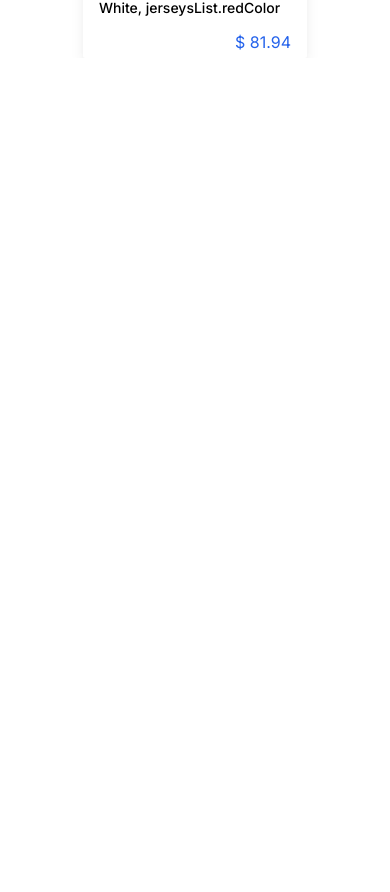
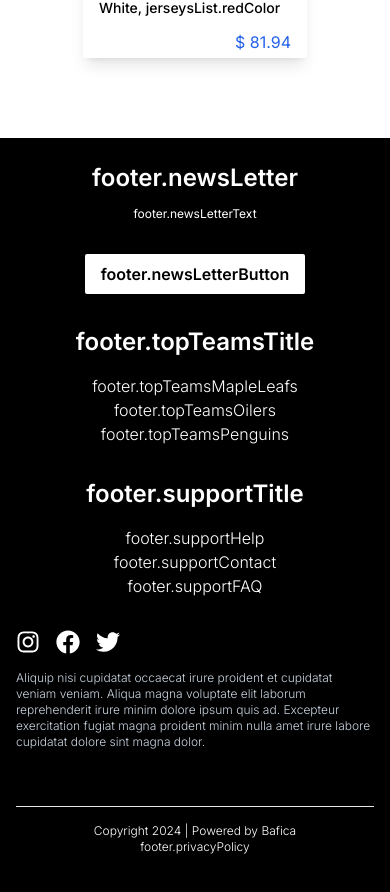
Before and after one commit to guibafica/jersey-store, a Next.js app: page /en in a window 390 px wide. Shown: the part 2279-3171 px from the top of the page. Before the commit the page ends 2337 px from the top, so only its background shows below. Built offline with nearby package versions, Linux system fonts and the light colour scheme.

Commit message:
Finalizes responsivity on first page

```diff
--- a/src/app/[locale]/page.tsx
+++ b/src/app/[locale]/page.tsx
@@ -15,10 +15,8 @@ export default function Home() {
       <Banner />
 
       <TopSellers />
-      {/*
 
-
-      <Footer /> */}
+      <Footer />
     </div>
   );
 }
--- a/src/components/Footer.tsx
+++ b/src/components/Footer.tsx
@@ -18,9 +18,9 @@ export const Footer: React.FC = () => {
 
   return (
     <div className="w-full flex items-start flex-col mt-20">
-      <div className="w-full bg-black px-20 pt-6 pb-16">
-        <div className="flex-row flex justify-between items-start">
-          <div className="flex flex-col justify-start items-start w-1/5">
+      <div className="w-full bg-black px-20 pt-6 pb-16 max-sm:px-4">
+        <div className="flex-row flex justify-between items-start max-md:flex-col max-md:items-center max-md:gap-8">
+          <div className="flex flex-col justify-start items-start w-1/5 max-md:w-full max-md:justify-center max-md:items-center">
             <h1 className="text-white font-semibold text-2xl">
               {t("newsLetter")}
             </h1>
@@ -32,7 +32,7 @@ export const Footer: React.FC = () => {
             </button>
           </div>
 
-          <div className="flex flex-col justify-start items-start w-1/4">
+          <div className="flex flex-col justify-start items-start w-1/4 max-md:w-full max-md:justify-center max-md:items-center">
             <h1 className="text-white font-semibold text-2xl mb-4">
               {t("topTeamsTitle")}
             </h1>
@@ -40,14 +40,14 @@ export const Footer: React.FC = () => {
             {topTeamsOptions.map((team, teamIndex) => (
               <button
                 key={`${teamIndex} - ${team}`}
-                className="w-full text-left font-light text-white hover:text-gray-300 hover:font-normal"
+                className="w-full text-left font-light text-white hover:text-gray-300 hover:font-normal max-md:text-center"
               >
                 {team}
               </button>
             ))}
           </div>
 
-          <div className="flex flex-col justify-start items-start w-1/4">
+          <div className="flex flex-col justify-start items-start w-1/4 max-md:w-full max-md:justify-center max-md:items-center">
             <h1 className="text-white font-semibold text-2xl mb-4">
               {t("supportTitle")}
             </h1>
@@ -55,14 +55,14 @@ export const Footer: React.FC = () => {
             {supportOptions.map((option, optionIndex) => (
               <button
                 key={`${optionIndex} - ${option}`}
-                className="w-full text-left font-light text-white hover:text-gray-300 hover:font-normal"
+                className="w-full text-left font-light text-white hover:text-gray-300 hover:font-normal max-md:text-center"
               >
                 {option}
               </button>
             ))}
           </div>
 
-          <div className="flex flex-col justify-start items-start w-1/4">
+          <div className="flex flex-col justify-start items-start w-1/4 max-md:w-full max-md:justify-center max-md:items-center">
             <div className="w-full flex flex-row justify-start items-start gap-4">
               <FaInstagram color="#ffff" size={24} className="cursor-pointer" />
               <FaFacebook color="#ffff" size={24} className="cursor-pointer" />
@@ -79,7 +79,7 @@ export const Footer: React.FC = () => {
           </div>
         </div>
 
-        <div className="w-full border-t border-gray-200 mt-14 flex flex-row items-center justify-between pt-4">
+        <div className="w-full border-t border-gray-200 mt-14 flex flex-row items-center justify-between pt-4 max-md:w-full max-md:justify-center max-md:flex-col">
           <h1 className="text-white font-light text-xs">
             Copyright 2024 | Powered by Bafica
           </h1>
```
